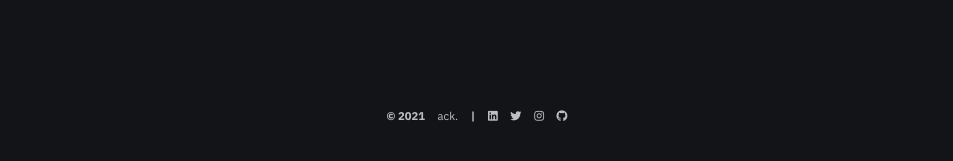
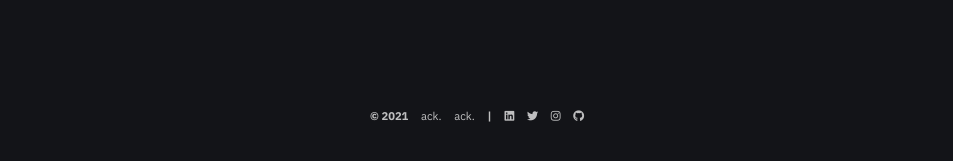
Before and after one commit to pippowie/pippowie.github.io, a Jekyll site: the page built from index.md, in a window 1280 px wide. Shown: the part 433-594 px from the top of the page, without its empty margins (163-1116 px from the left). Built offline with Jekyll 4.4.1, drawn with Linux system fonts in a browser that asks for light colours.

Commit message:
footer.html: changed

```diff
--- a/_includes/footer.html
+++ b/_includes/footer.html
@@ -1,5 +1,6 @@
 <footer class="footer">
   <span class="footer_item">&copy; {{ site.time | date: "%Y" }}</span>
+  <a class="footer_item" href="/thanks">ack.</a>
   <a class="footer_item" href="/thanks">ack.</a>
   <span class="footer_item">  |  </span>
   <a class="footer_item social" href="https://www.linkedin.com/in/philipp-wiedemann/" target="_blank" aria-label="Linkedin"><i class="fab fa-linkedin"></i></a>
```
